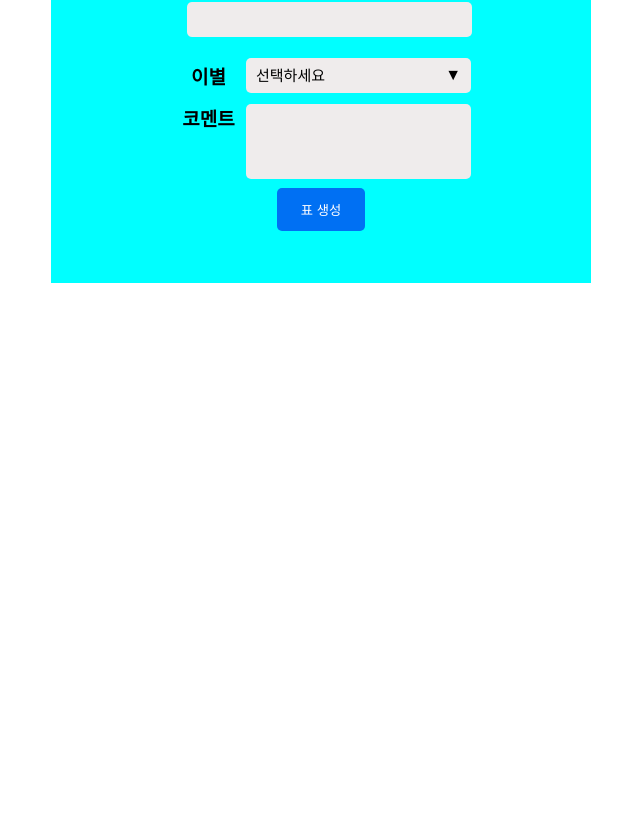
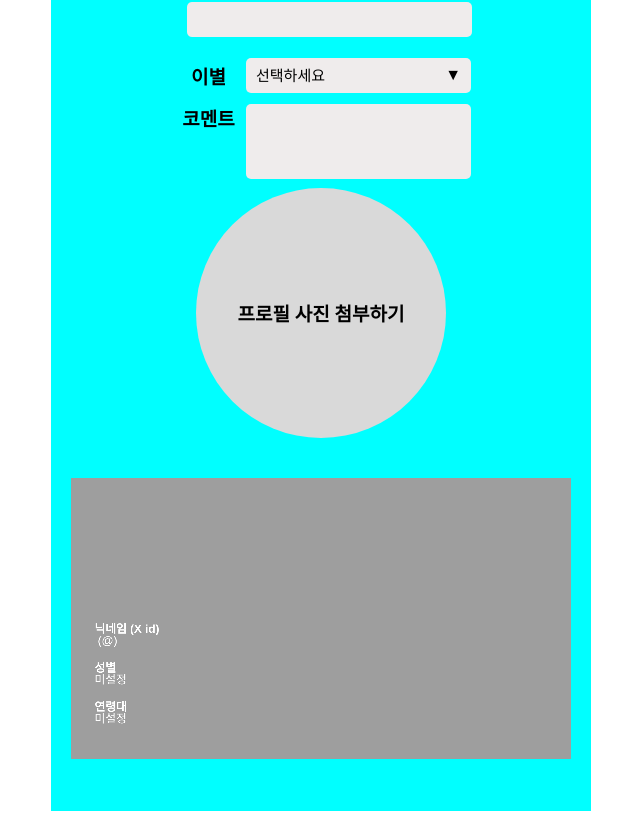
Before and after one commit to ParkGiraffe/genshin-xchinso-autogen, a Next.js app: page / in a window 1280 px wide. Shown: the part 1996-2815 px from the top of the page, without its empty margins (319-959 px from the left). Before the commit the page ends 2287 px from the top, so only its background shows below. Built offline with nearby package versions, Linux system fonts and the light colour scheme.

Commit message:
Feat: canvas html element를 이용해서 천천히 제작 시작

```diff
--- a/src/app/page.js
+++ b/src/app/page.js
@@ -12,6 +12,7 @@ import { SubmitButton } from "@/styles/Buttons";
 import { Main, SectionDivder } from "@/styles/Containers";
 import MultiLineTextInput from "@/components/MultiLineTextInput";
 import YNCheck from "@/components/YNCheck";
+import ImageCanvas from "@/components/ImageCanvas";
 
 const FormContainer = styled.div`
   background-color: cyan;
@@ -62,10 +63,9 @@ const DownloadButton = styled(Button)`
   background-color: #28a745;
 `;
 
-
 export default function Home() {
-  const [bio, setBio] = useState("");
-  const [imageUpload, setImageUpload] = useState(null);
+  const [bio, setBio] = useState(null);
+  // const [imageUpload, setImageUpload] = useState(null);
   const [nick, setNick] = useState("");
   const [xId, setXId] = useState("");
   const [gender, setGender] = useState("미설정");
@@ -85,25 +85,21 @@ export default function Home() {
   const [farewell, setFarewell] = useState(""); // 이별
   const [comment, setComment] = useState(""); // 코멘트
 
-  const [interests, setInterests] = useState("");
-  const [hobbies, setHobbies] = useState("");
+  // 이미지
+  const [backImage, setBackImage] = useState(null);
+  const imageRef = useRef(null);
 
   const [showTable, setShowTable] = useState(false);
   const tableRef = useRef(null);
 
-  const handleSubmit = (e) => {
-    e.preventDefault();
-    setShowTable(true);
-  };
-
-  const handleDownload = async () => {
-    if (tableRef.current) {
-      const canvas = await html2canvas(tableRef.current);
+  const handleSubmit = () => {
+    const element = imageRef.current;
+    html2canvas(element).then((canvas) => {
       const link = document.createElement("a");
       link.href = canvas.toDataURL("image/png");
-      link.download = "twitter-profile.png";
+      link.download = "profile-overlay.png";
       link.click();
-    }
+    });
   };
 
   return (
@@ -112,9 +108,9 @@ export default function Home() {
         <SectionDivder />
         <TopText>작성자 정보</TopText>
         <Bio
-          imageUpload={imageUpload}
+          imageUpload={bio}
           onUpload={(event) => {
-            setImageUpload(event.target.files[0]);
+            setBio(URL.createObjectURL(event.target.files[0]));
           }}
         />
         <Form onSubmit={handleSubmit}>
@@ -203,13 +199,27 @@ export default function Home() {
             value={comment}
             onChange={(e) => setComment(e.target.value)}
           />
+          <Bio
+            imageUpload={backImage}
+            onUpload={(event) => {
+              setBackImage(URL.createObjectURL(event.target.files[0]));
+            }}
+          />
 
-          <SubmitButton type="submit">표 생성</SubmitButton>
+          <ImageCanvas
+            backImage={backImage}
+            bio={bio}
+            nick={nick}
+            xId={xId}
+            gender={gender}
+            age={age}
+            uid={uid}
+            server={server}
+            bias={bias}
+            comment={comment}
+          />
+          {/* <SubmitButton type="submit">표 생성</SubmitButton> */}
         </Form>
-
-        <div>
-
-        </div>
       </FormContainer>
     </Main>
   );
--- a/src/components/Bio.js
+++ b/src/components/Bio.js
@@ -17,9 +17,10 @@ const Bio = (props) => {
 
   useEffect(() => {
     if (imageUpload) {
-      const url = URL.createObjectURL(imageUpload);
-      setPreviewUrl(url);
-      return () => URL.revokeObjectURL(url);
+      // const url = URL.createObjectURL(imageUpload);
+      setPreviewUrl(imageUpload);
+      // onUpload(url);
+      return () => URL.revokeObjectURL(imageUpload);
     }
   }, [imageUpload]);
 
--- /dev/null
+++ b/src/components/ImageCanvas.js
@@ -0,0 +1,137 @@
+import { useEffect, useRef } from "react";
+
+const ImageCanvas = ({
+  backImage,
+  bio,
+  nick,
+  xId,
+  gender,
+  age,
+  uid,
+  server,
+  bias,
+  comment,
+}) => {
+  const canvasRef = useRef(null);
+
+  useEffect(() => {
+    const canvas = canvasRef.current;
+    const ctx = canvas.getContext("2d");
+
+    const img = new Image();
+    img.src = backImage;
+
+    const bioImg = new Image();
+    bioImg.src = bio;
+
+    img.onload = () => {
+      // 캔버스 크기 설정 (1920 x 1080)
+      canvas.width = 1920;
+      canvas.height = 1080;
+
+      // 가로로 꽉 차게, 세로는 비율에 맞춰 자동 조정
+      const ratio = canvas.width / img.width;
+      const newHeight = img.height * ratio; // 이미지의 세로 길이를 가로 비율에 맞춰 조정
+
+      // 이미지 그리기 (가로로 꽉 채우고 세로는 잘리게)
+      ctx.drawImage(
+        img,
+        0,
+        (canvas.height - newHeight) / 2,
+        canvas.width,
+        newHeight
+      );
+
+      ctx.drawImage(bioImg, 90, 80, 350, 350);
+      // 텍스트 스타일 설정
+      const scaleFactor = canvas.width / 1920;
+      const fontDefaultSize = 45;
+      ctx.font = `${fontDefaultSize * scaleFactor}px Arial`; // 기본 텍스트 크기를 비율에 맞춤
+      ctx.fillStyle = "#FFFFFF"; // 텍스트 색상
+      ctx.textAlign = "left"; // 텍스트 정렬
+
+      // 텍스트 출력 위치 (이미지 위의 특정 위치에 텍스트 추가)
+      const firstColStartXPoint = 90;
+      const firstColStartYPoint = 560;
+      const margin = 150;
+      // ctx.fillText(`닉네임 (X id)`, firstColStartXPoint, firstColStartYPoint);
+      // ctx.fillText(
+      //   `${nick} (@${xId})`,
+      //   firstColStartXPoint,
+      //   firstColStartYPoint + margin
+      // );
+
+      drawTextBox(
+        ctx,
+        `닉네임 (X id)\n${nick} (@${xId})`,
+        firstColStartXPoint,
+        firstColStartYPoint
+      );
+
+      drawTextBox(
+        ctx,
+        `성별\n${gender}`,
+        firstColStartXPoint,
+        firstColStartYPoint + margin
+      );
+
+      drawTextBox(
+        ctx,
+        `연령대\n${age}`,
+        firstColStartXPoint,
+        firstColStartYPoint + margin * 2
+      );
+
+      function drawTextBox(ctx, text, x, y, fieldWidth = 500, spacing = 1) {
+        let count = 0;
+        let line = "";
+        let fontSize = parseFloat(ctx.font);
+        let currentY = y;
+        ctx.textBaseline = "top";
+        for (let i = 0; i < text.length; i++) {
+          let tempLine = line + text[i];
+          let tempWidth = ctx.measureText(tempLine).width;
+
+          if (tempWidth < fieldWidth && text[i] != "\n") {
+            line = tempLine;
+          } else {
+            if (count === 0) {
+              ctx.font = `bold ${fontDefaultSize * scaleFactor}px Arial`;
+              ctx.fillText(line, x, currentY);
+              ctx.font = `${fontDefaultSize * scaleFactor}px Arial`;
+            } else {
+              ctx.fillText(line, x, currentY);
+            }
+            if (text[i] != "\n") line = text[i];
+            else line = "";
+            currentY += fontSize * spacing;
+          }
+        }
+        ctx.fillText(line, x, currentY);
+        ctx.rect(x, y, fieldWidth, currentY - y + fontSize * spacing);
+        // ctx.stroke();
+      }
+    };
+  }, [backImage, bio, nick, xId, uid, server, bias, comment]);
+
+  return (
+    <div
+      style={{
+        width: "100%",
+        display: "flex",
+        justifyContent: "center",
+      }}
+    >
+      <canvas
+        ref={canvasRef}
+        style={{
+          width: "100%", // 화면 크기에 맞게 조정
+          maxWidth: "1920px", // 최대 크기 제한
+          height: "auto", // 비율 유지하며 높이 조정
+        }}
+      />
+    </div>
+  );
+};
+
+export default ImageCanvas;
```
Also changed, not shown: package.json (+4 -3 lines), 1 other file (tests, documents, lock files or other folders).
